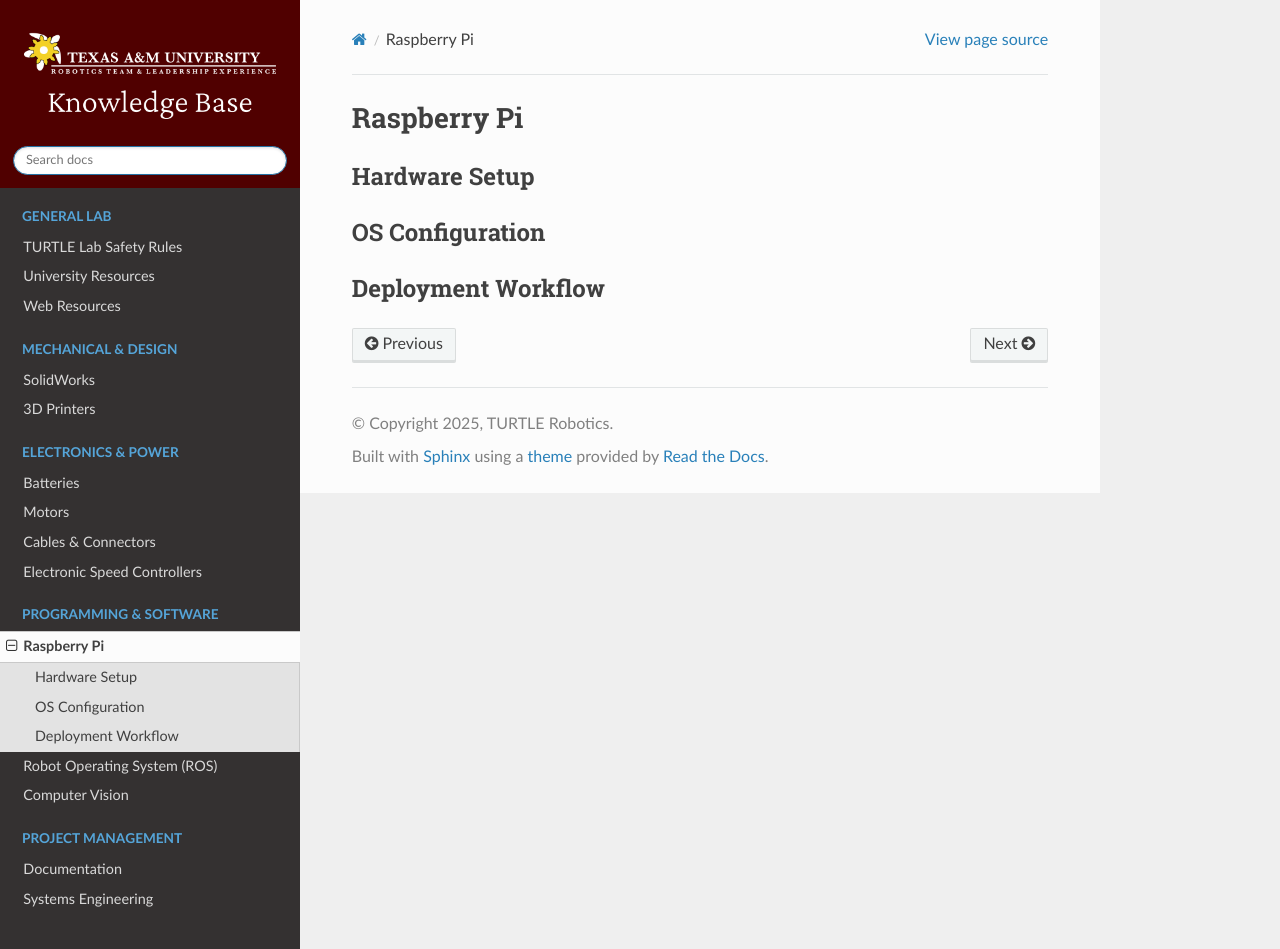
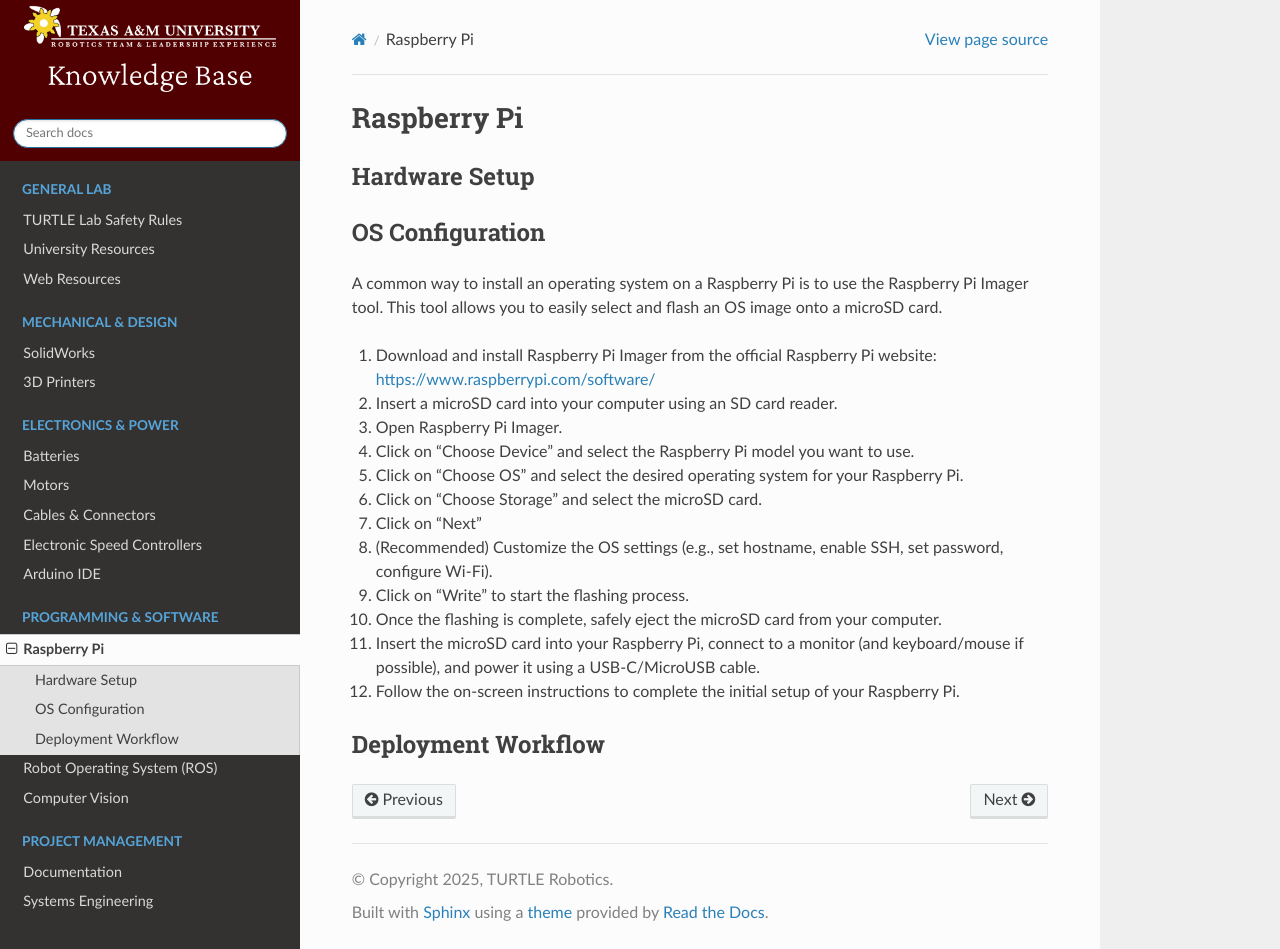
Before and after one commit to turtle-robotics/TURTLE-Knowledge-Base, a Sphinx documentation site: the page built from docs/source/Programming_and_Software/raspi.rst, in a window 1280 px wide and 949 px high. Built offline with Sphinx 7.4.7 and the Read the Docs theme 3.1.0, drawn with Linux system fonts in a browser that asks for light colours.

Commit message:
Updated motors, arduinoide, uniresources, cables&connectors, raspi

```diff
--- a/docs/source/Electronics_and_Power/cables_and_connectors.rst
+++ b/docs/source/Electronics_and_Power/cables_and_connectors.rst
@@ -19,6 +19,9 @@
    - Anderson Powerpole Connectors - FIRST Robotics standard connector. Universtally genderless design, color coded for various outputs.
    - 4mm Bullet Connectors - common for smaller ESC connections. Have a a smaller profile to other high-current connectors.
 
+.. warning::
+   USB ports on microcontroller boards are typically not designed for high current applications (limited to ~200mA). Avoid using USB ports for power delivery through microcontroller boards in robotics applications.
+
 Telemetry
 ---------
 
--- a/docs/source/Electronics_and_Power/motors.rst
+++ b/docs/source/Electronics_and_Power/motors.rst
@@ -29,3 +29,6 @@
  * PWM Control - Varying the duty cycle of a digital signal to control motor speed.
  * Voltage Control - Adjusting the voltage supplied to the motor to change its speed.
  * Current Control - Regulating the current to manage torque output.
+ * Position Control - Using feedback systems (like encoders) to achieve desired motor positions.
+ .. note::
+   Servos and some motors usually have built-in control systems for position and speed. Check the product's documentation for details.
--- a/docs/source/Lab_and_Tools/uni_resources.rst
+++ b/docs/source/Lab_and_Tools/uni_resources.rst
@@ -118,3 +118,8 @@
      - Mechanical
      - `Autonomous Systems Lab <https://autonomy.engr.tamu.edu/>`_
      - Autonomous Vehicles
+
+   * - Manoranjan Majji
+     - Aerospace
+     - `LASR Lab <https://lasr.tamu.edu/>`_
+     - Space Robotics & Dynamics/Controls
--- a/docs/source/Programming_and_Software/raspi.rst
+++ b/docs/source/Programming_and_Software/raspi.rst
@@ -11,9 +11,20 @@
 OS Configuration
 ----------------
 
-.. todo::
+A common way to install an operating system on a Raspberry Pi is to use the Raspberry Pi Imager tool. This tool allows you to easily select and flash an OS image onto a microSD card.
 
-   Detail how images are flashed and configured for TURTLE use.
+1. Download and install Raspberry Pi Imager from the official Raspberry Pi website: https://www.raspberrypi.com/software/
+2. Insert a microSD card into your computer using an SD card reader.
+3. Open Raspberry Pi Imager.
+4. Click on "Choose Device" and select the Raspberry Pi model you want to use.
+5. Click on "Choose OS" and select the desired operating system for your Raspberry Pi.
+6. Click on "Choose Storage" and select the microSD card.
+7. Click on "Next"
+8. (Recommended) Customize the OS settings (e.g., set hostname, enable SSH, set password, configure Wi-Fi).
+9. Click on "Write" to start the flashing process.
+10. Once the flashing is complete, safely eject the microSD card from your computer.
+11. Insert the microSD card into your Raspberry Pi, connect to a monitor (and keyboard/mouse if possible), and power it using a USB-C/MicroUSB cable.
+12. Follow the on-screen instructions to complete the initial setup of your Raspberry Pi.
 
 Deployment Workflow
 -------------------
--- a/docs/source/index.rst
+++ b/docs/source/index.rst
@@ -33,6 +33,7 @@
    Electronics_and_Power/motors
    Electronics_and_Power/cables_and_connectors
    Electronics_and_Power/escs
+   Electronics_and_Power/arduinoide
 
 .. toctree::
    :caption: Programming & Software
@@ -50,7 +51,7 @@
    Project_Management/systems_engineering
 
 ..
-   ToDo::
+   to do
 
    Add sections
    Mechanical
```
Also changed, not shown: docs/source/Electronics_and_Power/arduinoide.rst (+51 -7 lines).
